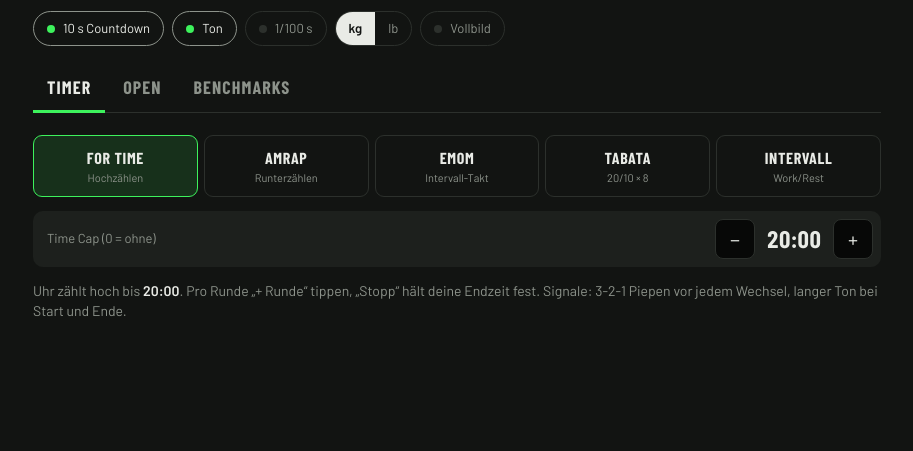
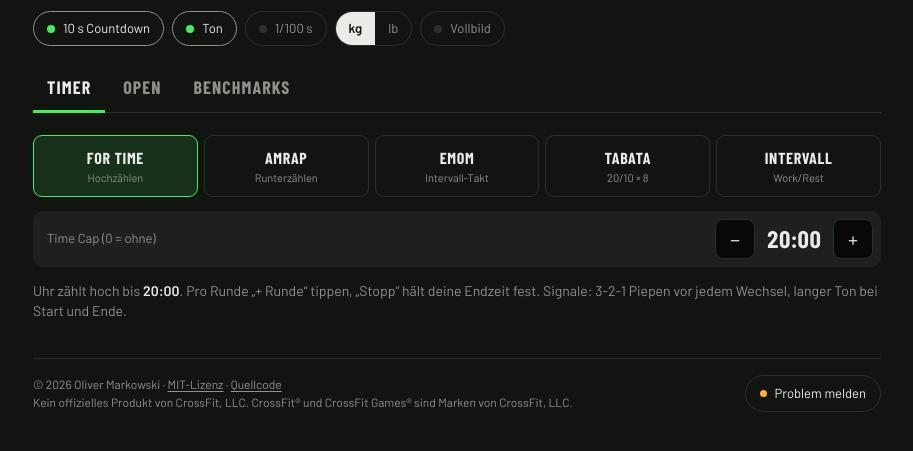
Before and after one commit to ultra-sonic/per-aspera, a plain HTML site: page index.html in a window 1280 px wide. Shown: the part 497-948 px from the top of the page, without its empty margins (183-1096 px from the left). Before the commit the page ends 867 px from the top, so only its background shows below. Drawn offline with nearby package versions, Linux system fonts and the light colour scheme; a web font is replaced by a local one.

Commit message:
Add footer with report-issue link, license notice and CrossFit trademark disclaimer
Co-Authored-By: Claude Opus 5.5 <noreply@anthropic.com>
Claude-Session: https://claude.ai/code/session_01Vgq3cnpcXwFzXk2hQxdKhP

```diff
--- a/index.html
+++ b/index.html
@@ -172,6 +172,13 @@ h2.lbl{margin:0;font-family:var(--f-display);font-size:13px;letter-spacing:.12em
 .rx em{font-style:normal;display:inline-block;margin-right:12px}
 .empty{color:var(--dust)}
 footer{color:var(--dust);font-size:12px}
+.sitefoot{margin-top:18px;padding-top:16px;border-top:1px solid var(--line);display:flex;flex-wrap:wrap;align-items:center;justify-content:space-between;gap:12px 20px}
+.sitefoot p{margin:0;color:var(--dust);font-size:12px;line-height:1.5;flex:1 1 260px;min-width:0}
+.sitefoot p a{color:var(--dust);text-decoration:underline;text-underline-offset:2px}
+.sitefoot p a:hover{color:var(--chalk)}
+.issue{order:2;display:inline-flex;align-items:center;gap:8px;border:1px solid var(--line);border-radius:999px;padding:8px 14px;font-size:13px;color:var(--chalk);text-decoration:none;white-space:nowrap}
+.issue::before{content:"";width:7px;height:7px;border-radius:50%;background:var(--led-prep)}
+.issue:hover{border-color:var(--dust)}
 
 @media (max-width:520px){
   .modes{grid-template-columns:repeat(3,1fr)}
@@ -253,6 +260,10 @@ footer{color:var(--dust);font-size:12px}
     <div class="wods" id="bench"></div>
     <footer>Die klassischen „Girls“. For-Time-Benchmarks laufen ohne Cap, „Stopp“ hält deine Zeit fest.</footer>
   </section>
+  <div class="sitefoot">
+    <a class="issue" href="https://github.com/ultra-sonic/per-aspera/issues/new" target="_blank" rel="noopener">Problem melden</a>
+    <p>© 2026 Oliver Markowski · <a href="https://github.com/ultra-sonic/per-aspera/blob/main/LICENSE" target="_blank" rel="noopener">MIT-Lizenz</a> · <a href="https://github.com/ultra-sonic/per-aspera" target="_blank" rel="noopener">Quellcode</a><br>Kein offizielles Produkt von CrossFit, LLC. CrossFit® und CrossFit Games® sind Marken von CrossFit, LLC.</p>
+  </div>
 </div>
 
 <script>
```
